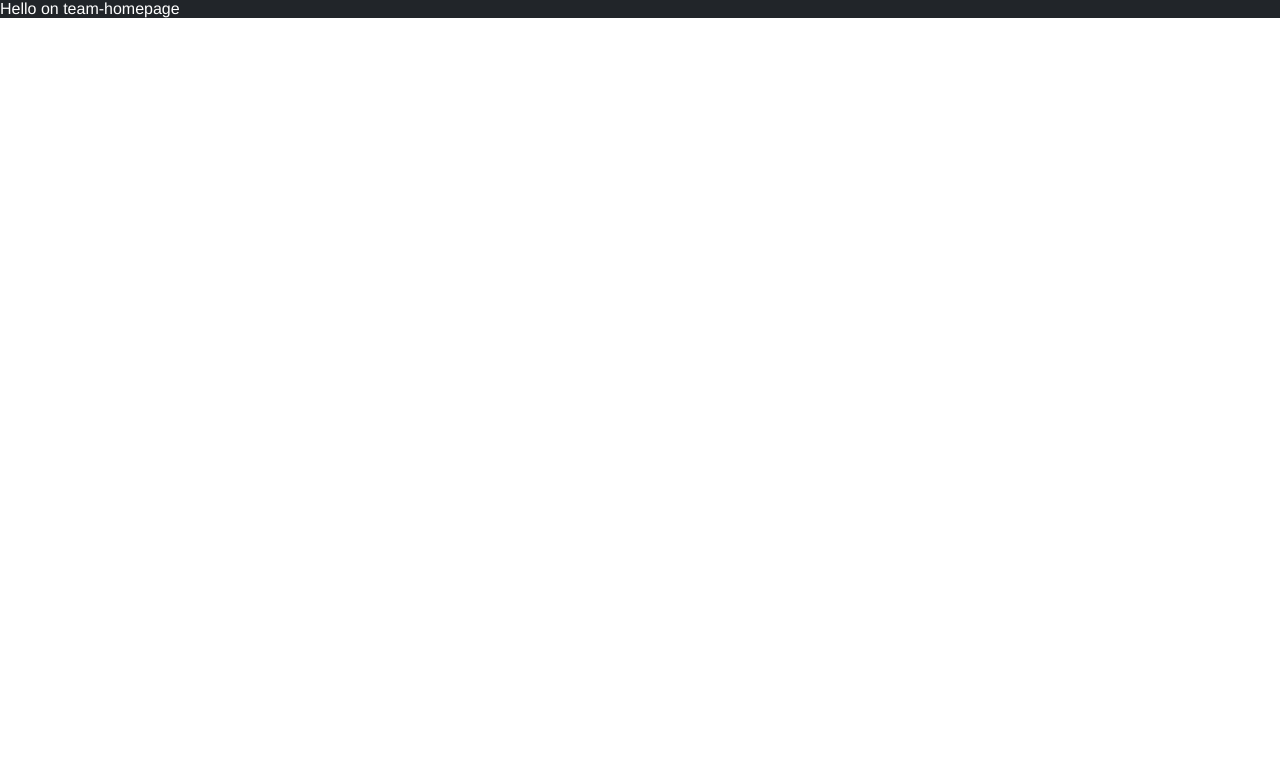
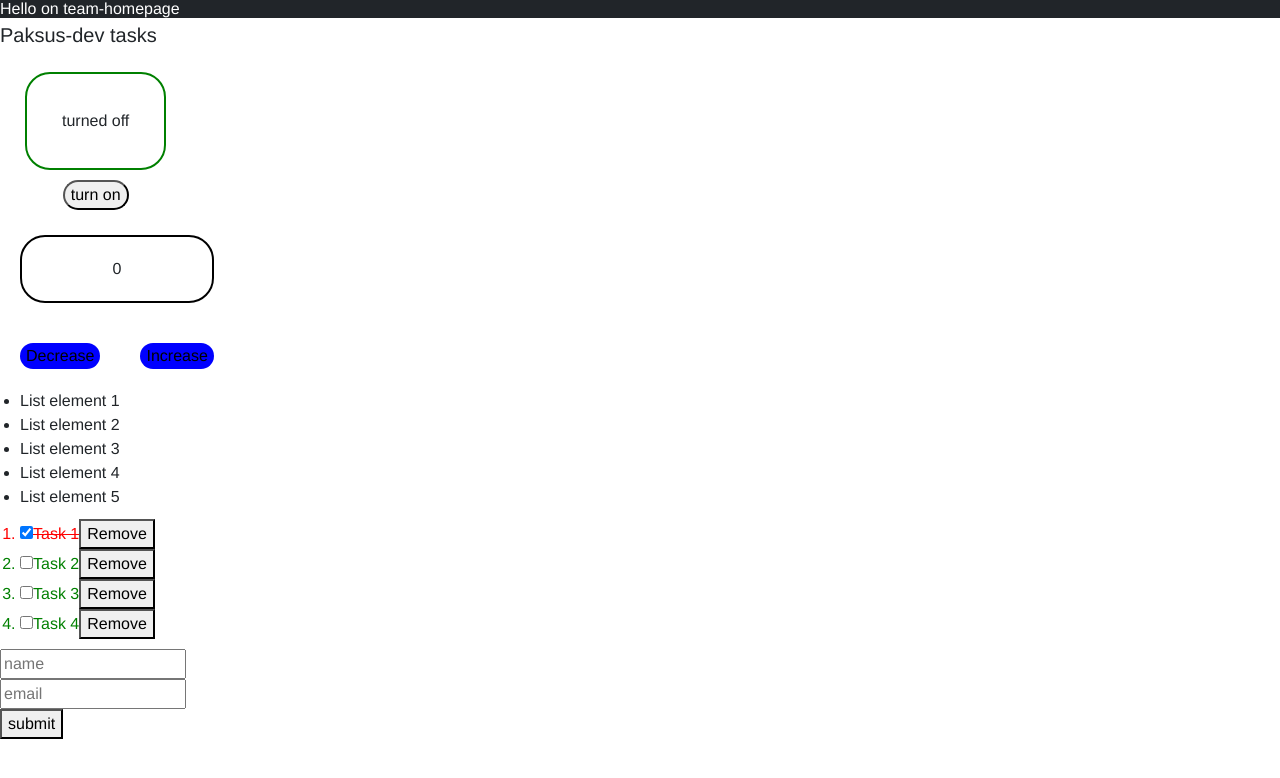
Before and after one commit to Paksus/dev-task, a Gatsby site: page / in a window 1280 px wide. Built offline with nearby package versions, Linux system fonts and the light colour scheme; Gatsby itself is replaced by a stand-in of ours.

Commit message:
feature: all

```diff
--- /dev/null
+++ b/src/components/AppHeader/AppHeader.js
@@ -0,0 +1,3 @@
+import React from 'react';
+
+export const AppHeader = () => <h2>Paksus-dev tasks</h2>;
--- /dev/null
+++ b/src/components/CheckContent/CheckContent.js
@@ -0,0 +1,30 @@
+import React, { useState } from 'react';
+
+import { checkContent } from './CheckContent.module.scss';
+
+export const CheckContent = () => MyButton();
+function MyButton() {
+  const [turnedOn, setTurnedOn] = useState(false);
+
+  const handleClick = () => {
+    setTurnedOn(!turnedOn);
+  };
+  return (
+    <>
+      <div className={`${checkContent}`}>
+        <p
+          style={
+            turnedOn
+              ? { border: '2px solid red' }
+              : { border: '2px solid green' }
+          }
+        >
+          {turnedOn ? 'turned on' : 'turned off'}
+        </p>
+        <button onClick={handleClick}>
+          {turnedOn ? 'turn off' : 'turn on'}
+        </button>
+      </div>
+    </>
+  );
+}
--- /dev/null
+++ b/src/components/CheckContent/CheckContent.module.scss
@@ -0,0 +1,14 @@
+@import "../../assets/styles/theme";
+
+.checkContent{
+    width: min-content;
+    text-align: center;
+    margin: 25px;
+}
+.checkContent p{
+    padding: 35px;
+    width: max-content;
+}
+.checkContent p,.checkContent button{
+    border-radius: 25px;
+}
--- /dev/null
+++ b/src/components/Counter/Counter.js
@@ -0,0 +1,26 @@
+import React, { useState } from 'react';
+
+import { counterStyle } from './Counter.module.scss';
+
+function MyCounter() {
+  let [number, setNumber] = useState(0);
+  const handleDecrease = () => {
+    if (number >= 1) {
+      setNumber((number -= 1));
+    }
+  };
+  const handleIncrease = () => {
+    setNumber((number += 1));
+  };
+  return (
+    <>
+      <div className={`${counterStyle}`}>
+        <p>{number}</p>
+        <button onClick={handleDecrease}>Decrease</button>
+        <button onClick={handleIncrease}>Increase</button>
+      </div>
+    </>
+  );
+}
+
+export const Counter = () => MyCounter();
--- /dev/null
+++ b/src/components/Counter/Counter.module.scss
@@ -0,0 +1,17 @@
+@import "../../assets/styles/theme";
+.counterStyle p,.counterStyle button{
+    border-radius: 25px;
+    text-align: center;
+    margin: 20px;
+}
+.counterStyle p{
+    border: 2px solid black;
+    padding: 20px;
+}
+.counterStyle button{
+    border: blue;
+    background-color: blue;
+}
+.counterStyle{
+    width: max-content;
+}
--- /dev/null
+++ b/src/components/DynamicList/DynamicList.js
@@ -0,0 +1,18 @@
+import PropTypes from 'prop-types';
+import React from 'react';
+
+function DynamicList({ n }) {
+  const stos = [];
+  for (let index = 1; index <= n; index++) {
+    stos.push(<li key={index}>List element {index}</li>);
+  }
+  return (
+    <>
+      <ul>{stos}</ul>
+    </>
+  );
+}
+DynamicList.propTypes = {
+  n: PropTypes.number.isRequired,
+};
+export default DynamicList;
--- /dev/null
+++ b/src/components/SimpleForm/SimpleForm.js
@@ -0,0 +1,28 @@
+import React, { useState } from 'react';
+export function SimpleForm() {
+  const [textName, setText] = useState({ name: '' });
+  const [textEmail, setEmail] = useState({ email: '' });
+
+  function handleClick() {
+    console.log(textName, textEmail);
+    setText({ name: '' });
+    setEmail({ email: '' });
+  }
+  return (
+    <div>
+      <input
+        value={textName.name}
+        placeholder="name"
+        onChange={(e) => setText({ name: e.target.value })}
+      />
+      <br />
+      <input
+        value={textEmail.email}
+        placeholder="email"
+        onChange={(e) => setEmail({ email: e.target.value })}
+      />
+      <br />
+      <button onClick={handleClick}>submit</button>
+    </div>
+  );
+}
--- /dev/null
+++ b/src/components/TaskList/TaskList.js
@@ -0,0 +1,42 @@
+import PropTypes from 'prop-types';
+import React, { useState } from 'react';
+
+const TaskList = (props) => {
+  let [tasks, setTasks] = useState(props.sampleTasks);
+
+  const handleCheckbox = (index) => {
+    let newTasks = [...tasks];
+    newTasks[index].completed = !newTasks[index].completed;
+    setTasks(newTasks);
+  };
+
+  const handleClick = (index) => {
+    let newTasks = [...tasks];
+    newTasks.splice(index, 1);
+    setTasks(newTasks);
+  };
+  const taskElements = tasks.map((task, index) => (
+    <li
+      key={index}
+      style={
+        task.completed
+          ? { textDecoration: 'line-through', color: 'red' }
+          : { textDecoration: 'none', color: 'green' }
+      }
+    >
+      <input
+        type="checkbox"
+        checked={task.completed}
+        onChange={() => handleCheckbox(index)}
+      />
+      {task.text}
+      <button onClick={() => handleClick(index)}>Remove</button>
+    </li>
+  ));
+
+  return <ol>{taskElements}</ol>;
+};
+TaskList.propTypes = {
+  sampleTasks: PropTypes.array.isRequired,
+};
+export default TaskList;
--- a/src/pages/index.js
+++ b/src/pages/index.js
@@ -1,10 +1,45 @@
 import React from 'react';
 
+import { AppHeader } from '../components/AppHeader/AppHeader';
+import { CheckContent } from '../components/CheckContent/CheckContent';
+import { Counter } from '../components/Counter/Counter';
+import DynamicList from '../components/DynamicList/DynamicList';
+import { SimpleForm } from '../components/SimpleForm/SimpleForm';
+import TaskList from '../components/TaskList/TaskList';
 import { TitleText } from '../components/TitleText/TitleText';
+
+const sampleTasks = [
+  {
+    id: 1,
+    text: 'Task 1',
+    completed: true,
+  },
+  {
+    id: 2,
+    text: 'Task 2',
+    completed: false,
+  },
+  {
+    id: 3,
+    text: 'Task 3',
+    completed: false,
+  },
+  {
+    id: 4,
+    text: 'Task 4',
+    completed: false,
+  },
+];
 
 const IndexPage = () => (
   <>
     <TitleText />
+    <AppHeader />
+    <CheckContent />
+    <Counter />
+    <DynamicList n={5} />
+    <TaskList sampleTasks={sampleTasks} />
+    <SimpleForm />
   </>
 );
 
```
